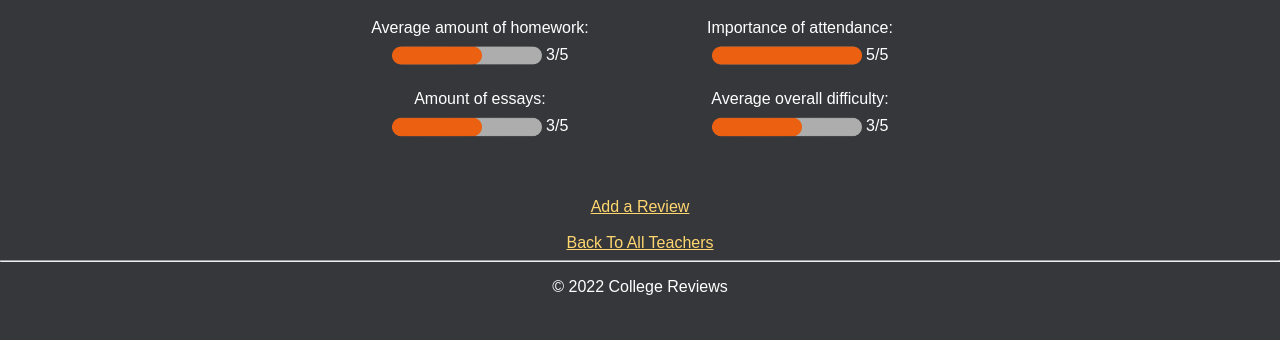
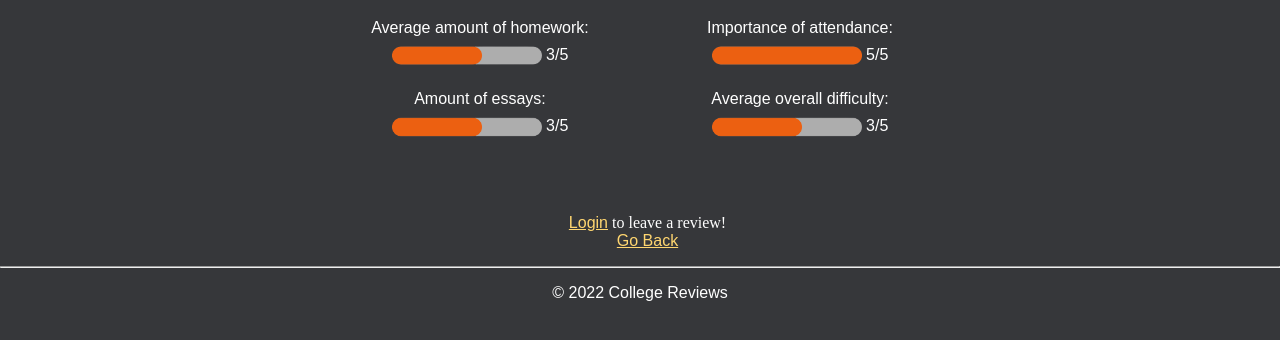
Before and after one commit to Countmooshroom/College-Reviews, a Django app: a page that uses college/templates/college/layout.html in a window 1280 px wide. Shown: the part 173-513 px from the top of the page. Run offline with Django 4.2, Linux system fonts and the light colour scheme; data comes from the database, SQL or seed files in the repository; both versions use the stored data as it was after the commit.

Commit message:
Users must login to add a review, teacher, or vote

```diff
--- a/college/static/college/site.css
+++ b/college/static/college/site.css
@@ -128,6 +128,13 @@ nav ul li a:hover {
     background-color: red;
 }
 
+.no-bullets {
+    list-style-type: none;
+}
+
+.centered-list {
+    list-style-position: inside;
+}
 
 /* ------------- HEADINGS ------------- */
 
--- a/college/templates/college/layout.html
+++ b/college/templates/college/layout.html
@@ -5,7 +5,7 @@
     <title>{% block title %}{% endblock %}</title>
     {% load static %}
     <!-- To update the CSS and show your changes on the local server, just update the version number. -->
-    <link rel="stylesheet" type="text/css" href="{% static 'college/site.css' %}?version=1.59"/>
+    <link rel="stylesheet" type="text/css" href="{% static 'college/site.css' %}?version=1.62"/>
 </head>
 
 <body>
--- a/college/templates/college/professor.html
+++ b/college/templates/college/professor.html
@@ -6,8 +6,9 @@ List of Teachers
 
 <h1 class="prof-name">{{ prof.name }}</h1>
 
+<div class="center-text">
 {% if prof.votes %}
-<div class="row center-text" id="prof-stats">
+<div class="row" id="prof-stats">
     <div class="column">
         <p>Average amount of homework:<br>
         {% load static %}
@@ -32,15 +33,21 @@ List of Teachers
     </div>
 </div>
 {% else %}
-<div class="center-text">
     <p>No data found.</p>
-</div>
+
 {% endif %}
 
 <br><br>
 <div class="center-text">
-    <a href="{% url 'teachers:review' prof.name %}">Add a Review</a><br><br>
-    <a href="{% url 'teachers:teachers' %}">Back To All Teachers</a>
+    <ul class="no-bullets">
+        {% if user.is_authenticated %}
+            <li><a href="{% url 'teachers:review' prof.name %}">Add a Review</a></li>
+        {% else %}
+            <li><a href="{% url 'college:login">Login</a> to leave a review!</li>
+        {% endif %}
+        <li><a href="{% url 'teachers:teachers' %}">Go Back</a></li>
+    </ul>
 </div>
 
+</div>
 {% endblock %}
--- a/college/templates/college/teachers.html
+++ b/college/templates/college/teachers.html
@@ -7,9 +7,11 @@ List of Teachers
 <div class="center-text">
 
     <h1>Top Voted Professors</h1>
+    <ul class="no-bullets">
     {% for choice in choices|slice:":5" %}
         <li>{{ choice.choice_text }} - {{ choice.votes }} vote{{ choice.votes|pluralize }}</li>
     {% endfor %}
+    </ul>
 
     <h1>Teachers</h1>
     <h3>By Rating</h3>
```
Also changed, not shown: college/templates/college/course.html (+10 -4 lines), college/templates/college/department.html (+10 -1 lines), db.sqlite3.
